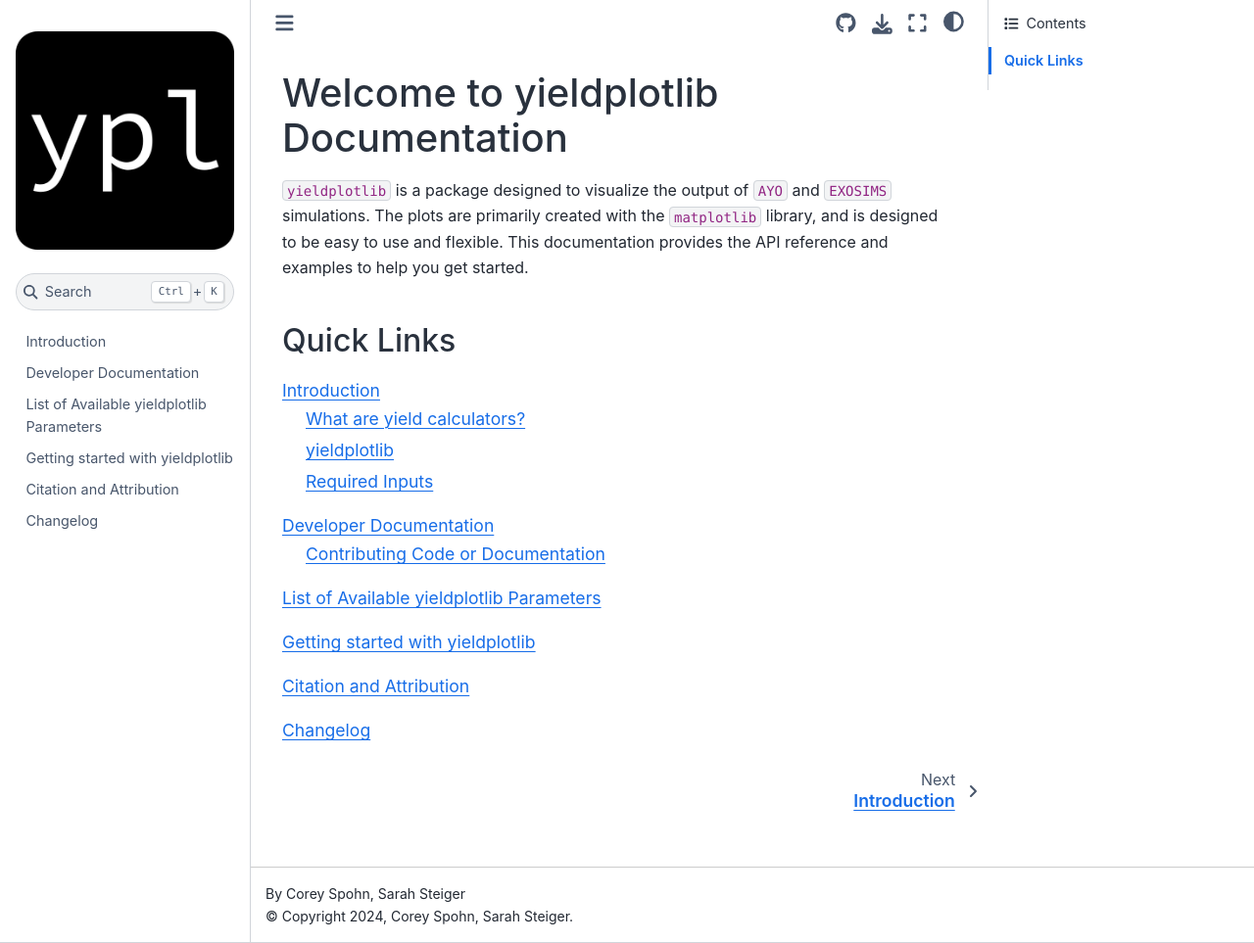
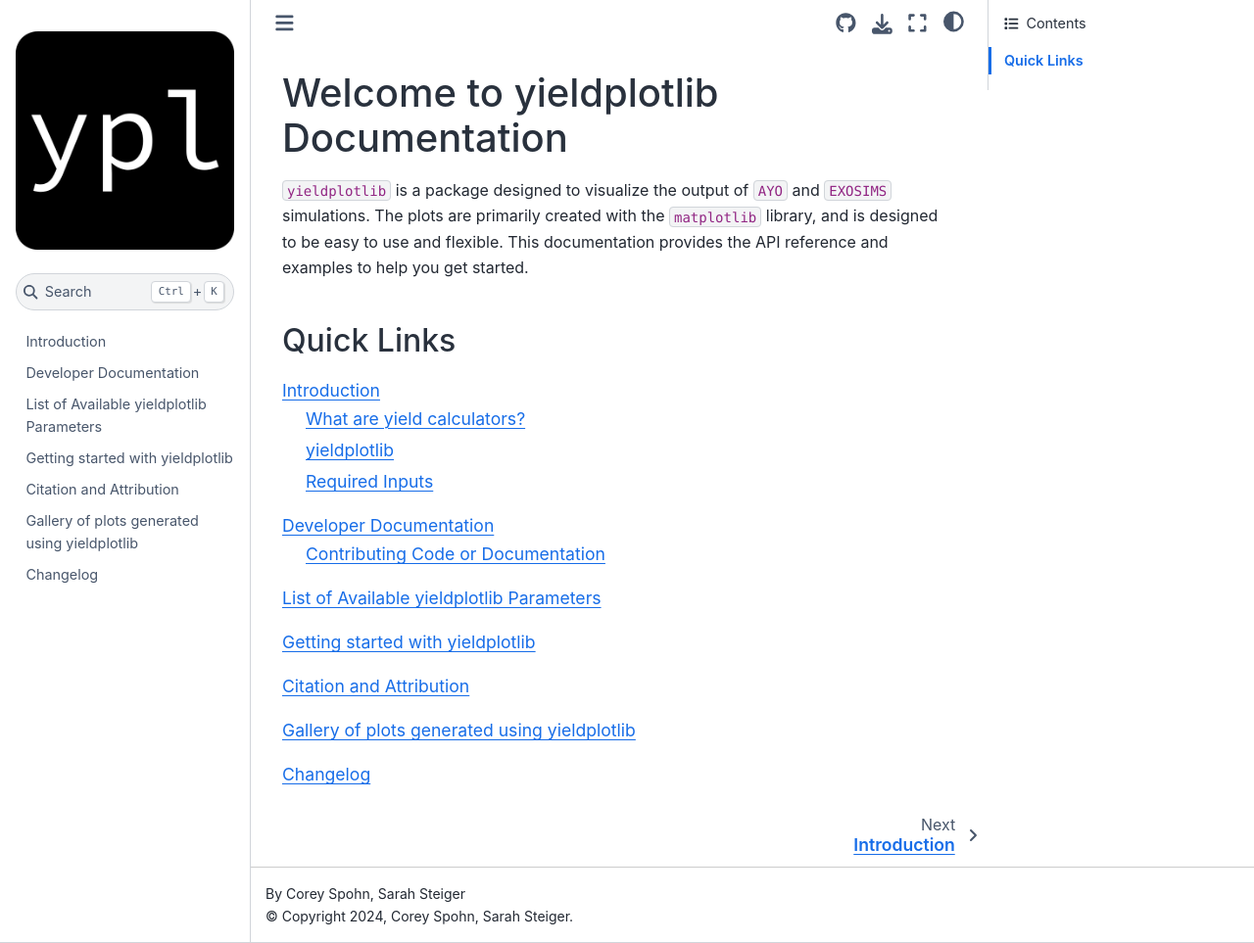
Before and after one commit to HWO-Yield-Visualizations/yieldplotlib, a Sphinx documentation site: the page built from docs/index.md, in a window 1280 px wide and 963 px high. Shown: the whole window at 98% size. Built offline with Sphinx 7.4.7 and the Sphinx Book theme 1.1.4, drawn with Linux system fonts in a browser that asks for light colours; the version number could not be read and is left out.

Commit message:
docs: add sample plot gallery infrastructure.

````diff
--- a/docs/index.md
+++ b/docs/index.md
@@ -29,5 +29,9 @@
 ```
 ```{toctree}
 :maxdepth: 1
+plot_gallery/gallery.md
+```
+```{toctree}
+:maxdepth: 1
 develop/_changelog.md
 ```
--- /dev/null
+++ b/docs/plot_gallery/gallery.md
@@ -0,0 +1,3 @@
+# Gallery of plots generated using yieldplotlib
+
+![image info](./plots/TEMP_core_throughput.jpg)
````
Also changed, not shown: docs/plot_gallery/plots/TEMP_core_throughput.jpg (added).
